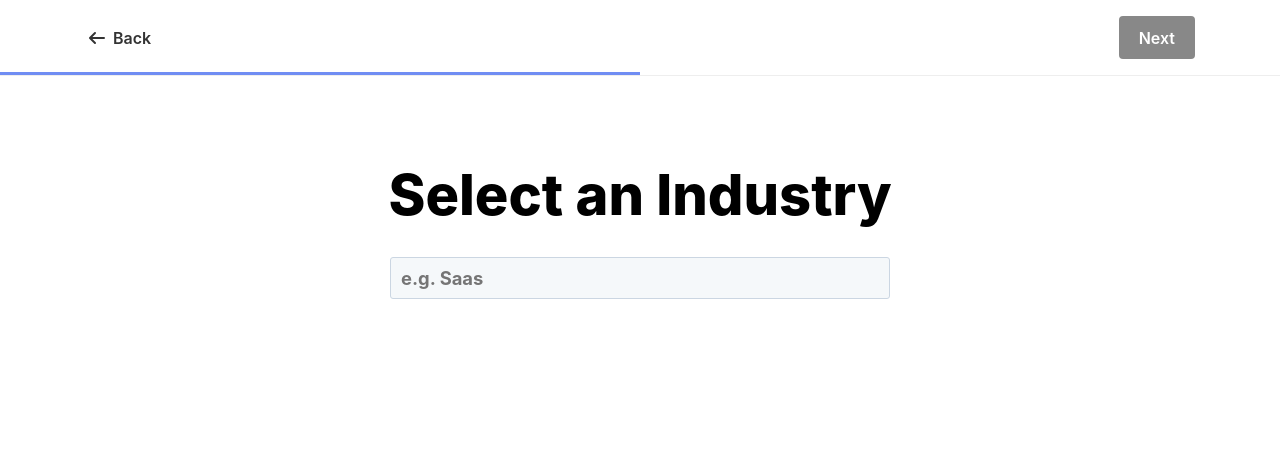
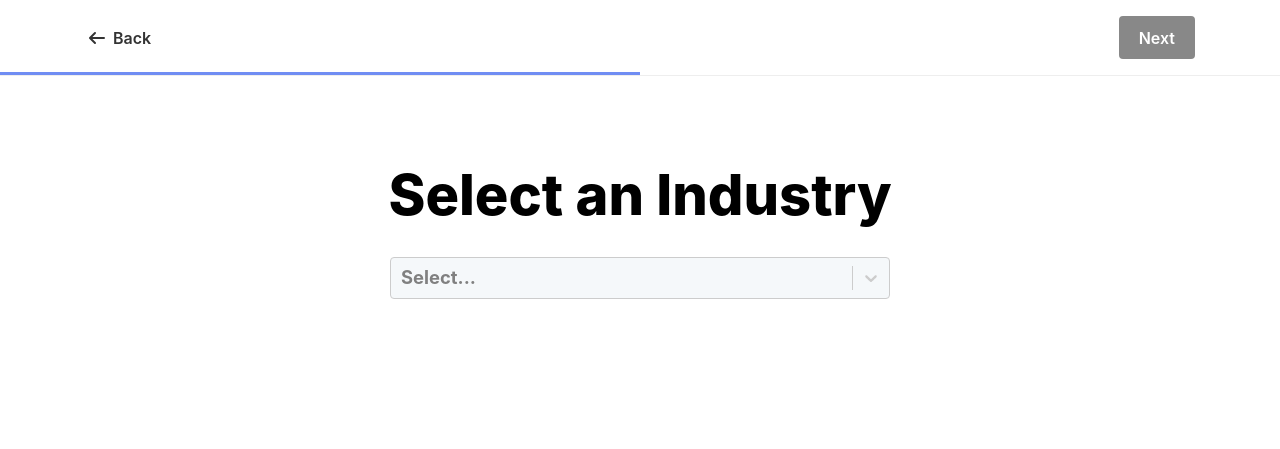
Before and after one commit to oneims/site-planner, a Next.js app in the folder frontend/: page /project-wizard/step-two in a window 1280 px wide. Shown: the top 449 px of the page. Built offline with nearby package versions, Linux system fonts and the light colour scheme.

Commit message:
adding select

```diff
--- a/frontend/components/app/providers/ProjectWizardProvider.js
+++ b/frontend/components/app/providers/ProjectWizardProvider.js
@@ -46,6 +46,16 @@ class ProjectWizardProvider extends Component {
     });
     if (typeof window !== "undefined") {
       localStorage.setItem(event.target.name, JSON.stringify(event.target.value));
+    }
+    this.updateNextSteps();
+  };
+
+  handleSelectChange = (value, target) => {
+    this.setState({
+      [target.name]: value,
+    });
+    if (typeof window !== "undefined") {
+      localStorage.setItem(target.name, JSON.stringify(value));
     }
     this.updateNextSteps();
   };
@@ -101,6 +111,7 @@ class ProjectWizardProvider extends Component {
 
   updateNextSteps = () => {
     this.updateStepOneButtonState();
+    this.updateStepTwoButtonState();
   };
 
   render() {
@@ -117,6 +128,7 @@ class ProjectWizardProvider extends Component {
       >
         <Component
           handleChange={this.handleChange}
+          handleSelectChange={this.handleSelectChange}
           updateHeaderState={this.updateHeaderState}
           updateStepOneButtonState={this.updateStepOneButtonState}
           updateStepTwoButtonState={this.updateStepTwoButtonState}
--- a/frontend/components/styledComponents/StyledElements.js
+++ b/frontend/components/styledComponents/StyledElements.js
@@ -1,6 +1,9 @@
 import styled from "styled-components";
 import { darken } from "polished";
 
+const primaryColor = (props) => {
+  return props.theme.primary;
+};
 // ***Elements
 export const StyledButton = styled.button`
   padding: 0.6rem 1.25rem;
@@ -112,3 +115,37 @@ export const StyledInput = styled.input`
     outline: 0;
   }
 `;
+
+// React Select
+export const ColorStyles = {
+  control: (styles) => ({
+    ...styles,
+    backgroundColor: "#f5f8fa",
+    minHeight: "40px",
+    fontWeight: "700",
+    fontSize: "1.15rem",
+  }),
+  menu: (styles) => ({
+    ...styles,
+    fontWeight: "700",
+    backgroundColor: "#f5f8fa",
+  }),
+  input: (styles) => ({
+    ...styles,
+    fontWeight: "700",
+  }),
+  option: (styles, { isDisabled, isFocused, isSelected }) => {
+    const color = "#345dee";
+    return {
+      ...styles,
+      backgroundColor: isDisabled ? null : isSelected ? color : isFocused ? `#eee` : null,
+      color: isDisabled ? "#ccc" : isSelected ? (10 > 2 ? "white" : "black") : `#000`,
+      cursor: isDisabled ? "not-allowed" : "default",
+      borderColor: isFocused ? color : null,
+      ":active": {
+        ...styles[":active"],
+        backgroundColor: !isDisabled && (isSelected ? color : "#eee"),
+      },
+    };
+  },
+};
--- a/frontend/package.json
+++ b/frontend/package.json
@@ -16,6 +16,7 @@
     "react": "17.0.2",
     "react-bootstrap": "^1.5.2",
     "react-dom": "17.0.2",
+    "react-select": "^4.3.1",
     "styled-components": "^5.2.3"
   },
   "devDependencies": {
--- a/frontend/pages/_app.js
+++ b/frontend/pages/_app.js
@@ -152,8 +152,17 @@ h6,
   }
 }
 
+.c-select {
+  input {
+    font-weight: 700;
+  }
+}
 
 // Utils
+
+.mh-90vh {
+  min-height: 90vh;
+}
 
 .mw-500 {
   max-width: 500px;
--- a/frontend/pages/project-wizard/step-one.js
+++ b/frontend/pages/project-wizard/step-one.js
@@ -20,7 +20,7 @@ class ProjectWizardStepOne extends Component {
 
     return (
       <>
-        <StyledSection>
+        <StyledSection className="mh-90vh">
           <Container>
             <StyledContentBox maxWidth="800" className="text-center mx-auto">
               <StyledHeadingOne>Name Your Project</StyledHeadingOne>
--- a/frontend/pages/project-wizard/step-two.js
+++ b/frontend/pages/project-wizard/step-two.js
@@ -6,8 +6,24 @@ import {
   StyledField,
   StyledFieldWrapper,
   StyledFormWrapper,
-  StyledInput,
+  ColorStyles,
 } from "@/components/styledComponents/StyledElements";
+import dynamic from "next/dynamic";
+const Select = dynamic(() => import("react-select"), { ssr: false });
+
+const industries = [
+  {
+    industry: [
+      { value: "software", label: "Software" },
+      { value: "retail", label: "Retail" },
+      { value: "finance", label: "Finance" },
+      { value: "trade", label: "Trade" },
+      { value: "transport", label: "Transport" },
+      { value: "construction", label: "Construction" },
+      { value: "health_care", label: "Health Care" },
+    ],
+  },
+];
 
 class ProjectWizardStepTwo extends Component {
   componentDidMount = () => {
@@ -21,25 +37,26 @@ class ProjectWizardStepTwo extends Component {
   };
 
   render() {
-    const { project_industry, handleChange } = this.props;
+    const { project_industry, handleSelectChange } = this.props;
 
     return (
       <>
-        <StyledSection>
+        <StyledSection className="mh-90vh">
           <Container>
             <StyledContentBox maxWidth="800" className="text-center mx-auto">
               <StyledHeadingOne>Select an Industry</StyledHeadingOne>
             </StyledContentBox>
-            <StyledContentBox className="text-center mx-auto mw-500 mt-4 pt-1">
+            <StyledContentBox className="mx-auto mw-500 mt-4 pt-1">
               <StyledFormWrapper>
                 <StyledFieldWrapper>
                   <StyledField>
-                    <StyledInput
-                      themeStyle="large"
+                    <Select
+                      className="c-select"
                       name="project_industry"
                       value={project_industry}
-                      onChange={handleChange}
-                      placeholder="e.g. Saas"
+                      styles={ColorStyles}
+                      onChange={handleSelectChange}
+                      options={industries[0].industry}
                     />
                   </StyledField>
                 </StyledFieldWrapper>
```
Also changed, not shown: 1 other file (tests, documents, lock files or other folders).
